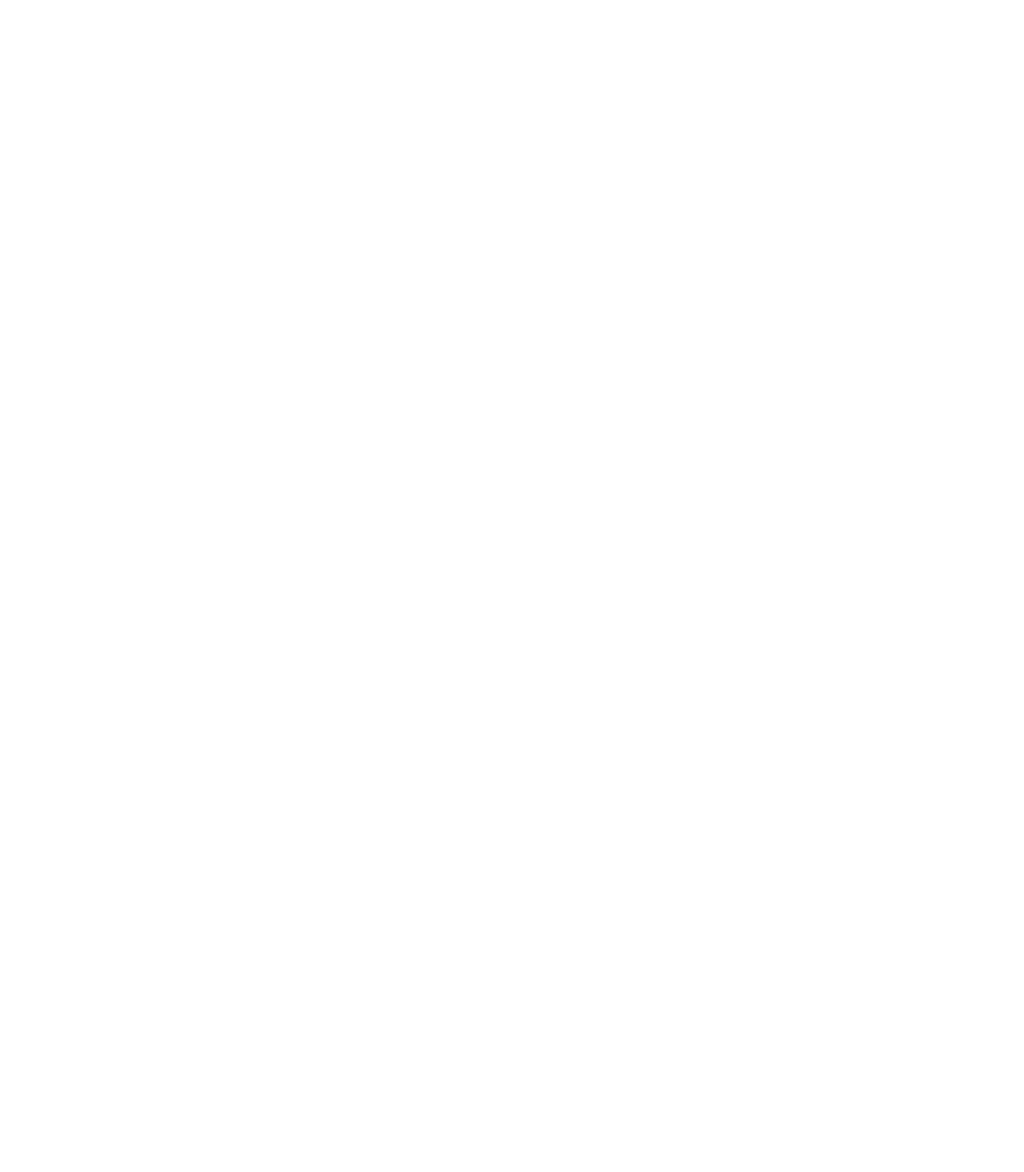
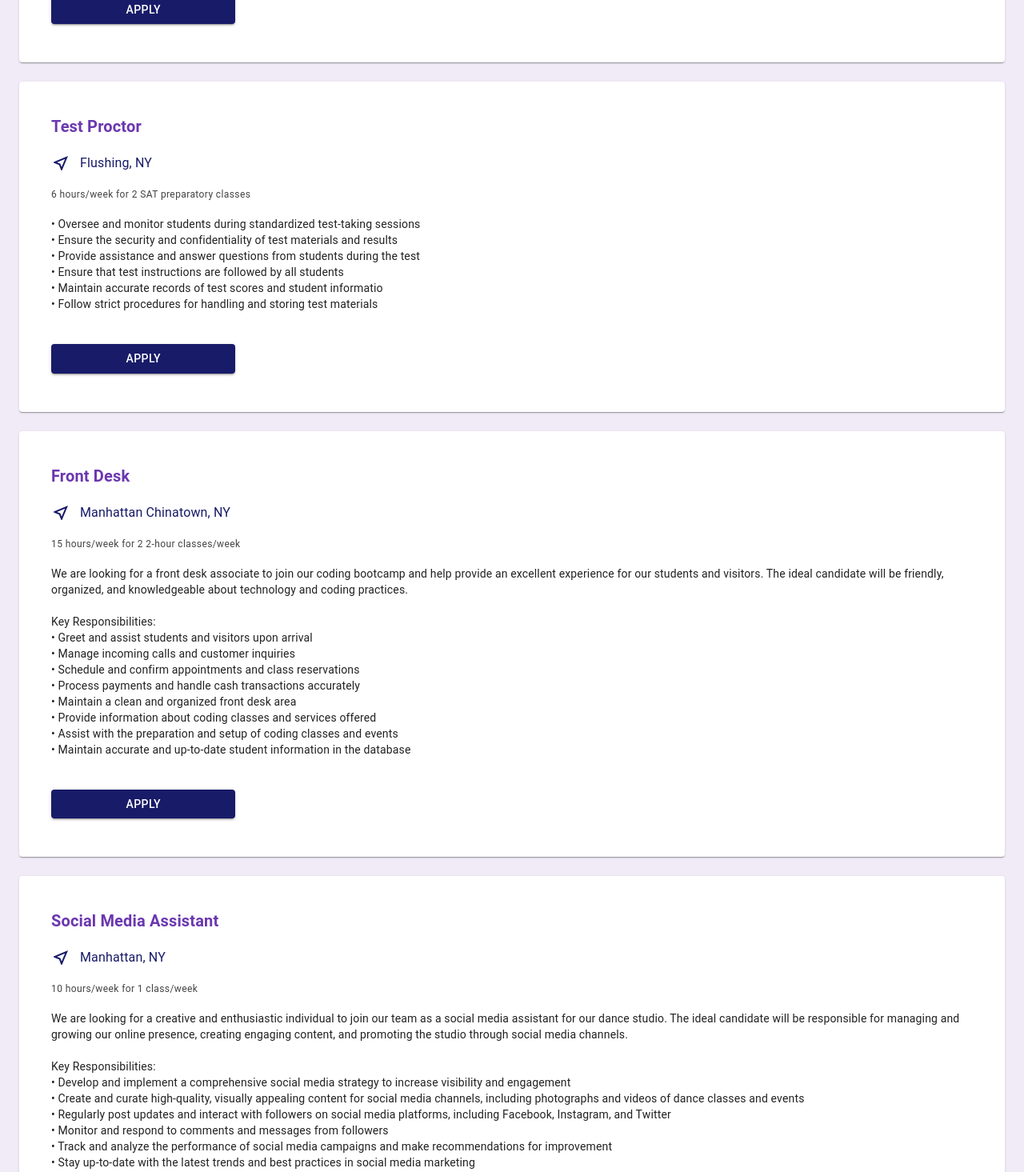
Before and after one commit to felicityy-li/BlackWingsHack2023, a React (Create React App) app in the folder frontend/: page /jobboard in a window 1280 px wide. Shown: the part 1131-2596 px from the top of the page at 80% size. Before the commit the page ends 800 px from the top, so only its background shows below. Built offline with nearby package versions, Linux system fonts and the light colour scheme.

Commit message:
implement job-board

```diff
--- a/frontend/src/pages/Jobboard.js
+++ b/frontend/src/pages/Jobboard.js
@@ -1,8 +1,7 @@
-import React from 'react'
-import NoteAddOutlinedIcon from '@mui/icons-material/NoteAddOutlined';
-import DescriptionOutlinedIcon from '@mui/icons-material/DescriptionOutlined';
-import { Box, Grid, Typography, Container} from "@mui/material";
-import { Link } from "react-router-dom";
+import React, {useState} from 'react'
+
+import { Typography, Container, CardContent, Card, Stack, Button, Select } from "@mui/material";
+import NearMeOutlinedIcon from '@mui/icons-material/NearMeOutlined';
 import Navbar from '../components/NavBar';
 
 const postings = [
@@ -12,45 +11,82 @@ const postings = [
         state: "NY",
         exchange: "4 hours/week for unlimited painting classes",
         description:
-      "We are seeking a professional and friendly receptionist to join our team. The receptionist will be responsible for welcoming visitors, answering phone calls, and providing administrative support to our team. \n Key Responsibilities: \n Greet visitors and clients in a warm and friendly manner \n Answer incoming phone calls and transfer them to the appropriate person or department \n Manage incoming and outgoing mail and packages \n Schedule appointments and maintain calendars for management \n Manage the company's main email inbox and respond to inquiries in a timely manner \n Keep the reception area clean, organized, and well-stocked \n Provide administrative support to the team as needed \n Maintain confidentiality and security of sensitive information"
+            "We are seeking a professional and friendly receptionist to join our team. The receptionist will be responsible for welcoming visitors, answering phone calls, and providing administrative support to our team. \n \n Key Responsibilities: \n • Greet visitors and clients in a warm and friendly manner \n • Answer incoming phone calls and transfer them to the appropriate person or department \n • Manage incoming and outgoing mail and packages \n • Schedule appointments and maintain calendars for management \n • Manage the company's main email inbox and respond to inquiries in a timely manner \n • Keep the reception area clean, organized, and well-stocked \n • Provide administrative support to the team as needed \n • Maintain confidentiality and security of sensitive information",
+        applied: false
     },
     {
         title: "Front Desk",
         city: "Brooklyn",
         state: "NY",
         exchange: "4 hours/week for 2 yoga classes",
-        description: "We are looking for a front desk associate to join our yoga center and help provide an excellent experience for our members and guests. The ideal candidate will be friendly, organized, and knowledgeable about yoga and wellness practices. \n Key Responsibilities: \n Greet and assist members and guests upon arrival \n Manage incoming calls and customer inquiries \n Schedule and confirm appointments and class reservations \n Process payments and handle cash transactions accurately \n Maintain a clean and organized front desk area \n Provide information about yoga classes and services offered \n Assist with the preparation and setup of yoga classes and events \n Maintain accurate and up-to-date member information in the database",
+        description: "We are looking for a front desk associate to join our yoga center and help provide an excellent experience for our members and guests. The ideal candidate will be friendly, organized, and knowledgeable about yoga and wellness practices. \n \n Key Responsibilities: \n • Greet and assist members and guests upon arrival \n • Manage incoming calls and customer inquiries \n • Schedule and confirm appointments and class reservations \n • Process payments and handle cash transactions accurately \n • Maintain a clean and organized front desk area \n • Provide information about yoga classes and services offered \n • Assist with the preparation and setup of yoga classes and events \n • Maintain accurate and up-to-date member information in the database",
+        applied: false
     },
     {
         title: "Test Proctor",
         city: "Flushing",
         state: "NY",
         exchange: "6 hours/week for 2 SAT preparatory classes",
-        description: "Oversee and monitor students during standardized test-taking sessions \n Ensure the security and confidentiality of test materials and results \n Provide assistance and answer questions from students during the test \n Ensure that test instructions are followed by all students \n Maintain accurate records of test scores and student informatio \n Follow strict procedures for handling and storing test materials",
+        description: "• Oversee and monitor students during standardized test-taking sessions \n • Ensure the security and confidentiality of test materials and results \n • Provide assistance and answer questions from students during the test  \n • Ensure that test instructions are followed by all students \n • Maintain accurate records of test scores and student informatio \n • Follow strict procedures for handling and storing test materials",
+        applied: false
     },
     {
         title: "Front Desk",
         city: "Manhattan Chinatown",
         state: "NY",
-        exchange: "",
-        description: "",
+        exchange: "15 hours/week for 2 2-hour classes/week",
+        description: "We are looking for a front desk associate to join our coding bootcamp and help provide an excellent experience for our students and visitors. The ideal candidate will be friendly, organized, and knowledgeable about technology and coding practices. \n \n Key Responsibilities: \n • Greet and assist students and visitors upon arrival \n • Manage incoming calls and customer inquiries \n • Schedule and confirm appointments and class reservations \n • Process payments and handle cash transactions accurately \n • Maintain a clean and organized front desk area \n • Provide information about coding classes and services offered \n • Assist with the preparation and setup of coding classes and events \n • Maintain accurate and up-to-date student information in the database",
+        applied: false
     },
     {
-        title: "Profile",
-        city: "",
-        state: "",
-        exchange: "",
-        description: "",
+        title: "Social Media Assistant",
+        city: "Manhattan",
+        state: "NY",
+        exchange: "10 hours/week for 1 class/week",
+        description: "We are looking for a creative and enthusiastic individual to join our team as a social media assistant for our dance studio. The ideal candidate will be responsible for managing and growing our online presence, creating engaging content, and promoting the studio through social media channels. \n \n Key Responsibilities: \n • Develop and implement a comprehensive social media strategy to increase visibility and engagement \n • Create and curate high-quality, visually appealing content for social media channels, including photographs and videos of dance classes and events \n • Regularly post updates and interact with followers on social media platforms, including Facebook, Instagram, and Twitter \n • Monitor and respond to comments and messages from followers \n • Track and analyze the performance of social media campaigns and make recommendations for improvement \n • Stay up-to-date with the latest trends and best practices in social media marketing \n • Collaborate with the studio’s marketing team to integrate social media efforts into overall marketing initiatives",
+        applied: false
     }
 ];
-const jobCard = (title, city, state, exchange, description) => {
+const JobCard = ({title,city,state,exchange,description}) => {
+    const [applied,setApplied] = useState(false)
+    return (<Card sx={{width: "100%", p: 3}}>
+    <CardContent>
+        <Stack spacing={5} >
+            <Stack spacing={2}>
+            <Typography sx={{ fontWeight: "bold" }} color="primary" variant={"h6"}>
+                {title}
+            </Typography>
 
+            <Stack direction="row" spacing={1.5} alignItems={"center"}>
+                <NearMeOutlinedIcon color="secondary" />
+                <Typography variant="subtitle1" color="secondary">{city}, {state}</Typography>
+            </Stack>
+            <Typography color="#424242" variant="caption">
+                {exchange}
+            </Typography>
+            <Typography variant="body2" style={{whiteSpace: 'pre-line'}}>
+                {description}
+            </Typography>
+            </Stack>
+            { !applied ?  (<Button color="secondary" sx={{width: "20%"}} variant="contained" onClick={() => setApplied(true)}>Apply</Button>) :  (<Button color="secondary" sx={{width: "20%"}} variant="outlined">Applied</Button>)}
+
+        </Stack>
+
+    </CardContent>
+
+</Card>)
 }
+const Jobboard = () => {
+    const [applied,setApplied] = useState(false)
+    return (
+        <Container sx={{ mt: 5 }} maxWidth="100vw" style={{ background: '#f0ebf7' }} >
+            <Navbar isAuth={true} userType={"Job Seeker"} />
+            <Stack sx={{ pt: 10 }} spacing={3}  justifyContent="flex-start" >
+                {postings.map((el) =>
+                <JobCard title={el.title} city={el.city} state={el.state} exchange={el.exchange} description={el.description} />
+                )}
+            </Stack>
 
-const Jobboard = () => {
-  return (
-    <Container sx={{ mt: 5 }} maxWidth="sm">
-        <Navbar isAuth={true} userType={"Job Seeker"} />
 
         </Container>
     )
--- a/frontend/src/pages/SignUp.js
+++ b/frontend/src/pages/SignUp.js
@@ -35,7 +35,7 @@ export const SignUp = ({ handleClose }) => {
   const options = ["Job Seeker", "Job Poster"];
 
   return (
-    <Container sx={{ mt: 5, pt: 15}} maxWidth="sm">
+    <Container sx={{ mt: 5, pt: 15}} maxWidth="sm" style={{ background: '#f0ebf7' }} >
       <Stack spacing={5}>
         <Stack sx={{ width: "100%" }} direction="column" alignItems="center">
           <img style={{ height: 100, width: 100 }} src={icon_logo} alt="Logo" />
```
Lines whose indentation alone changed are shown as unchanged.
